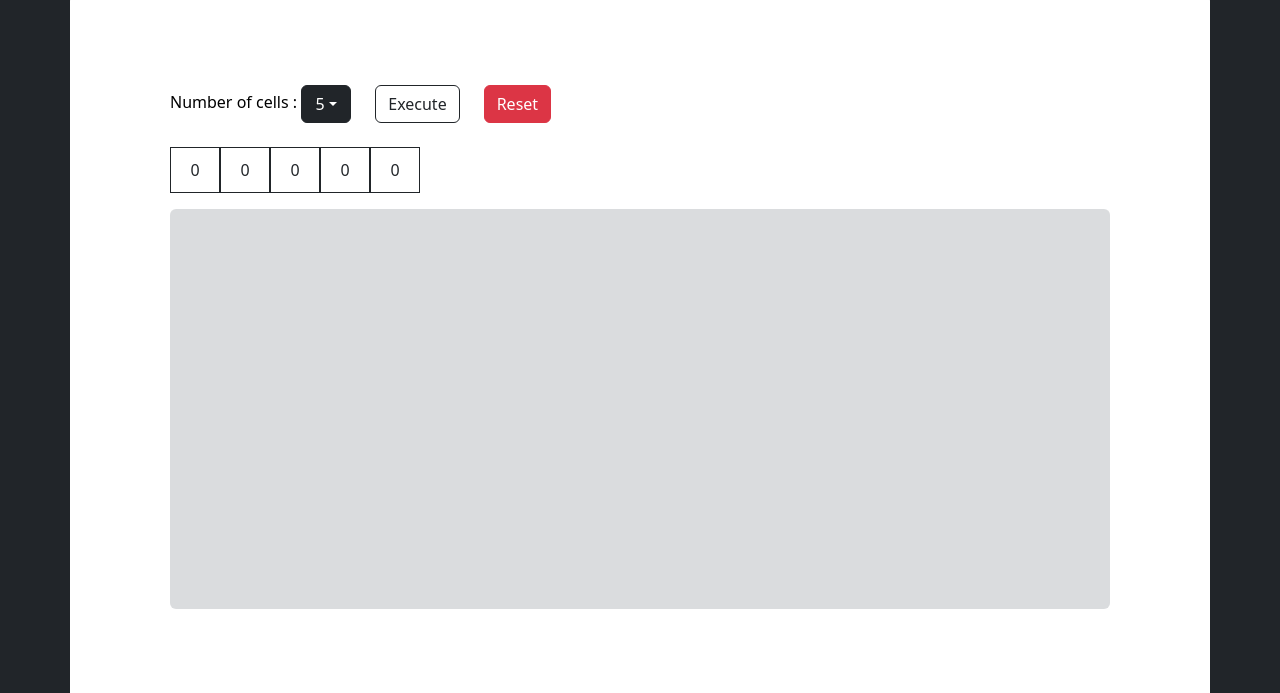
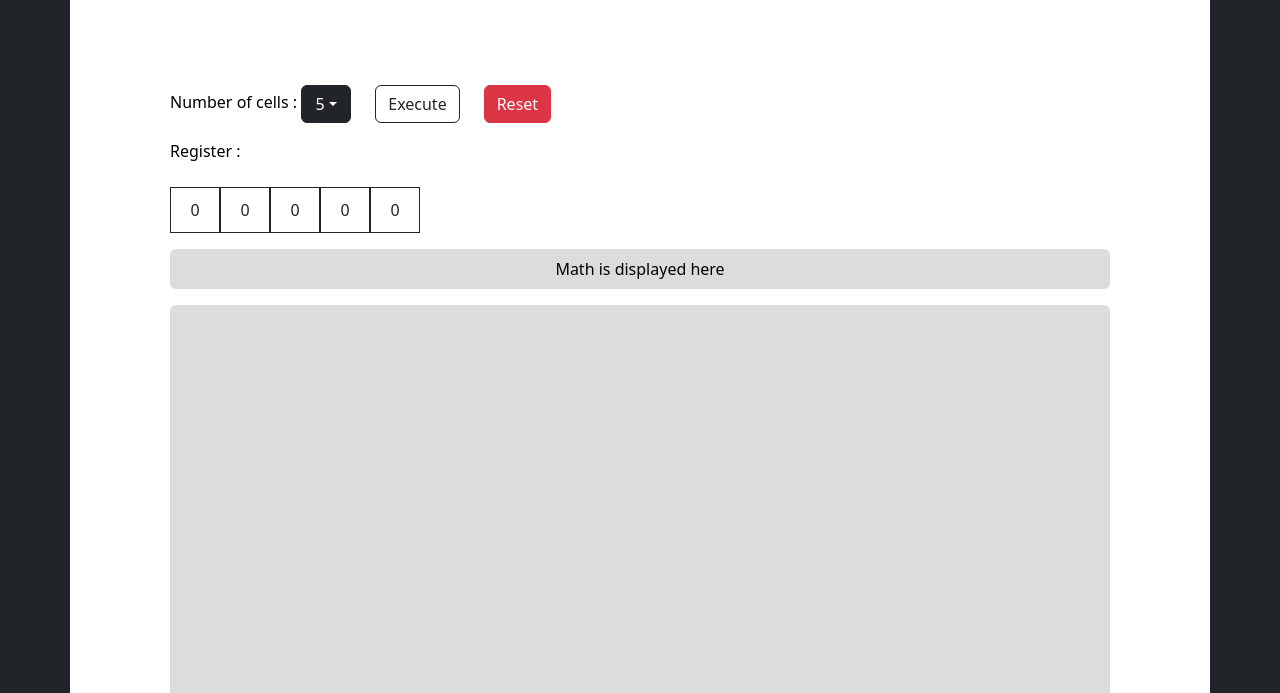
Before and after one commit to Will-Alger/LFSR, a website: page index.html in a window 1280 px wide. Shown: the part 65-758 px from the top of the page. Drawn offline with nearby package versions, Linux system fonts and the light colour scheme.

Commit message:
added todo items

```diff
--- a/css/style.css
+++ b/css/style.css
@@ -25,7 +25,7 @@
     max-height: 400px;
     overflow-y: auto;
     text-align: left;
-    padding: 20px
+    padding: 20px;
 }
 #output p {
     margin-top:2px;
--- a/index.html
+++ b/index.html
@@ -50,7 +50,27 @@
             </div>
 
             <!--cells are rendered here-->
-            <table class="mt-4"><tr id="cell_contents"></tr></table>
+            <div class="row"><div class="col">
+              <label class="float-start mt-3" for="cell_contents">Register :</label>
+            </div></div>
+            <table class="mt-4">
+                <tr id="cell_contents"></tr>
+
+                <!--
+                TODO 1. render checkboxes in #cell_taps, should be the same number specified in #cell_select
+                TODO 2. on checkbox check/uncheck, change corresponding cell button background to highlighted/un-highlighted
+                TODO 3. create some kind of additional row that displays cells being xored
+                TODO 4. Create additional dropdown after execute (defaults to 1) that allows you to specify how many times it should execute a shift cycle.
+
+                -->
+                <tr id="cell_taps"></tr>
+            </table>
+
+
+            <div class="row m-0 mt-3">
+                <div class="col col-12 bg-secondary bg-opacity-25 rounded-2 p-2" >Math is displayed here</div>
+            </div>
+
 
             <!--output lines are rendered here-->
             <div class="row m-0 mt-3">
--- a/js/lfsr.js
+++ b/js/lfsr.js
@@ -2,3 +2,5 @@
 * This will include our logic for LFSR, including xor logic, shifting, etc.
 *
 * */
+
+function hello(){}
--- a/js/main.js
+++ b/js/main.js
@@ -1,3 +1,5 @@
+
+// cache commonly used selectors
 const DROP_DOWN_MENU = $('.dropdown-menu');
 const CELL_CONTENTS = $('#cell_contents');
 const CELL_SELECT = $('#cell_select');
@@ -10,7 +12,7 @@ $(function () {
     init();
 
 
-    // swap value of dropdown menu
+    // when # of cells selected change
     DROP_DOWN_MENU.on('click', '.dropdown-item', function() {
         CELL_SELECT.html($(this).html());
     });
@@ -22,6 +24,7 @@ $(function () {
 
     RESET.on('click', function () {reset();});
 
+    // TODO change to actually do a shift and not just put cell contents in output
     EXECUTE.on('click', function() {
         console.log("hello ")
         let result = " "
@@ -58,7 +61,7 @@ function renderCells(n) {
     }
     $('.cell').each(function () {
        this.addEventListener('click', function(){
-           console.log("hello");
+           OUTPUT.empty();
            $(this).html() === '1' ? $(this).html('0')  : $(this).html('1');
        })
     })
```
